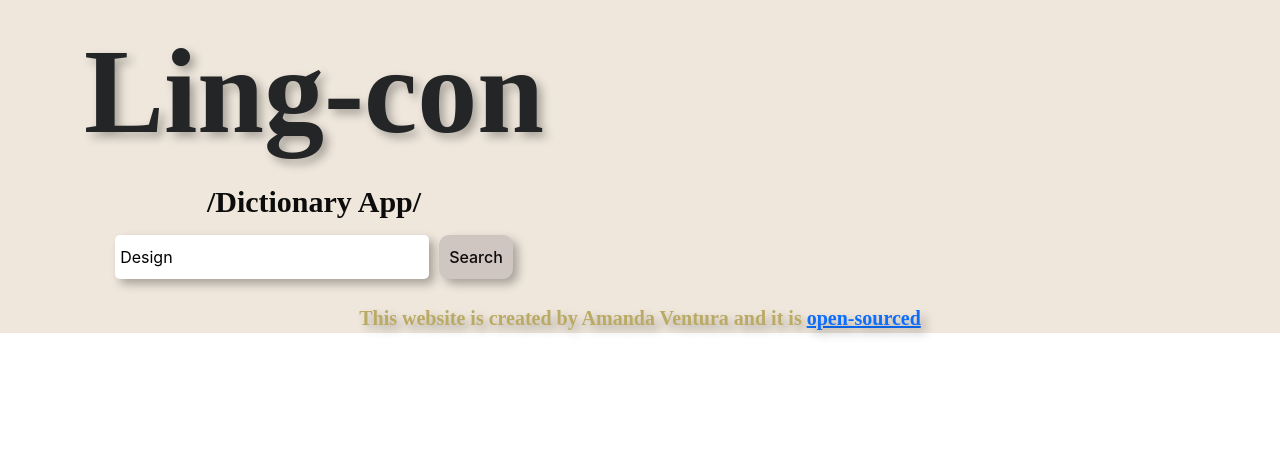
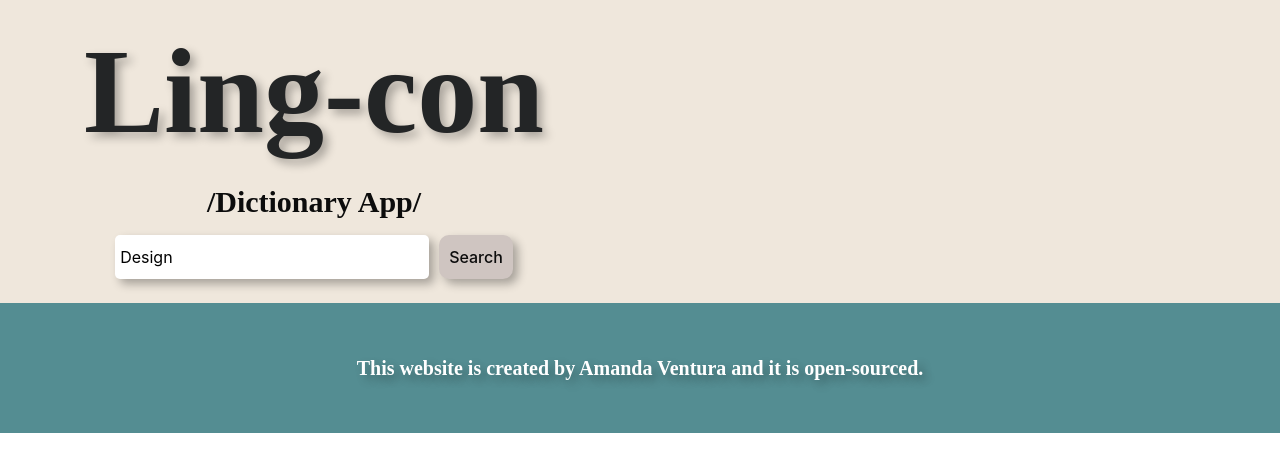
Before and after one commit to ASV185/dictionary-app, a React (Create React App) app: page / in a window 1280 px wide. Shown: the top 472 px of the page. Built offline with nearby package versions, Linux system fonts and the light colour scheme; no server answers; a web font is replaced by a local one.

Commit message:
styled footer

```diff
--- a/src/Dictionary.css
+++ b/src/Dictionary.css
@@ -66,10 +66,22 @@
 }
 
 .Dictionary footer {
-  color: #baaa64;
+  background-color: #548d92;
+  color: #ffffff;
   text-shadow: 5px 5px 10px rgb(0 0 0/30%);
   font-size: 20px;
   font-family: "Source Serif Pro", serif;
   text-align: center;
   font-weight: bolder;
+  padding: 50px 50px;
 }
+
+footer a {
+  color:#ffffff;
+  text-decoration: none;
+}
+
+footer a:hover {
+  color: rgb(2, 2, 248);
+  text-decoration: underline;
+}
--- a/src/Dictionary.js
+++ b/src/Dictionary.js
@@ -64,7 +64,7 @@ export default function Dictionary(props){
             <footer>
                 This website is created by Amanda Ventura and it is {""}
                 <a href="https://github.com/ASV185/dictionary-app" target="_blank" rel="noreferrer">
-                       open-sourced
+                       open-sourced.
                 </a>
             </footer>
             </div>
```
